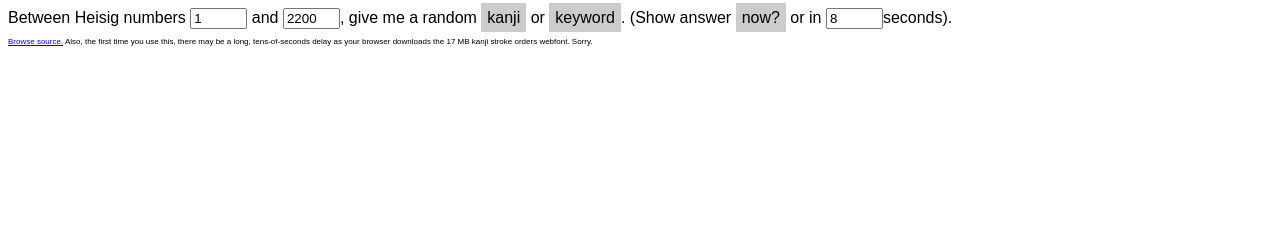
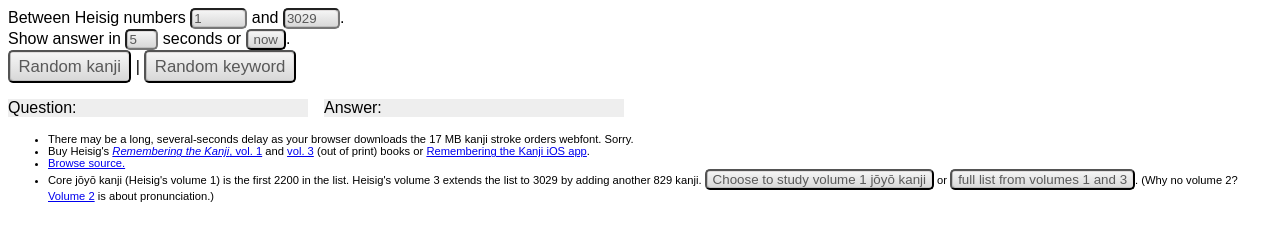
Before and after one commit to fasiha/randh, a plain HTML site: page index.html in a window 1280 px wide. Drawn offline with nearby package versions, Linux system fonts and the light colour scheme.

Commit message:
Slightly nicer CSS...

```diff
--- a/index.html
+++ b/index.html
@@ -8,20 +8,45 @@
 <meta charset="UTF-8">
 </head>
 <div id="input">
+
 Between Heisig numbers
 <input type="text" size="4" id="startIdx" value="1"> and
-<input type="text" size="4" id="endIdx" value="2200">, give me a random <span id="kanjiSelect">kanji</span> or <span id="keywordSelect">keyword</span>. (Show answer <span id="showAnswer">now?</span> or in <input type="text" size="4" id="timerSeconds" value="8">seconds).
+<input type="text" size="4" id="endIdx" value="3029">.
+
+<br>
+Show answer in <input type="text" size="1" id="timerSeconds" value="5"> seconds or <button class="smallButton" id="showAnswer">now</button>.
+
+<br>
+<button class="button" id="kanjiSelect">Random kanji</button>
+ |
+ <button class="button" id="keywordSelect">Random keyword</button>
 </div>
 
+<div class="box">
+<div class="questionBox">
+    Question:
 <div id="question">
 </div>
+</div>
+
+<div class="answerBox">
+    Answer:
+<div id="answer">
+</div>
+</div>
+</div>
+
+<br clear="all">
+
+<ul>
+<li class="small">There may be a long, several-seconds delay as your browser downloads the 17 MB kanji stroke orders webfont. Sorry.
+
+<li class="small">Buy Heisig's <a href="http://amzn.com/0824835921"><em>Remembering the Kanji</em>, vol. 1</a> and <a href="http://amzn.com/0824831675">vol. 3</a> (out of print) books or <a href="https://itunes.apple.com/us/app/remembering-the-kanji/id424471278?mt=8#">Remembering the Kanji iOS app</a>.
+
+<li class="small"><a href="https://github.com/fasiha/randh">Browse source.</a>
+
+<li class="small">Core jōyō kanji (Heisig's volume 1) is the first 2200 in the list. Heisig's volume 3 extends the list to 3029 by adding another 829 kanji. <button class="smallButton" id="joyoRange">Choose to study volume 1 jōyō kanji</button> or <button class="smallButton" id="fullRange">full list from volumes 1 and 3</button>. (Why no volume 2? <a href="http://amzn.com/0824836693">Volume 2</a> is about pronunciation.)
 
 
-<div id="answer">
-</div>
-
-<p class="small">
-<a href="https://github.com/fasiha/randh">Browse source.</a> Also, the first time you use this, there may be a long, tens-of-seconds delay as your browser downloads the 17 MB kanji stroke orders webfont. Sorry.
-</p>
-
+</ul>
 </html>
--- a/randh.js
+++ b/randh.js
@@ -51,18 +51,31 @@ $( document ).ready(function() {
         var randQuestion = getrand(questionList.slice(start-1, end));
         var randAns = answerList[start-1+randQuestion.index];
 
-        question.html('');
         question.html(randQuestion.item);
 
         answer.css("visibility", "hidden");
-        answer.html('');
         answer.html(randAns);
 
         var seconds = Number($('#timerSeconds').val());
-        if (answerTimer != null) {clearTimeout(answerTimer);}
-        answerTimer = setTimeout(showAnswer, seconds * 1000);
+        if (seconds > 0) {
+            if (answerTimer != null) {clearTimeout(answerTimer);}
+            answerTimer = setTimeout(showAnswer, seconds * 1000);
+        } else {
+            answer.css("visibility", "visible");
+        }
     };
     $('#kanjiSelect').click(updateQuestion);
     $('#keywordSelect').click(updateQuestion);
 
+    var updateRange = function (obj) {
+        var numJoyo = 2200;
+        var endIdx = $("#endIdx");
+        if (0 == obj.currentTarget.id.localeCompare("fullRange")) {
+            endIdx.val(kw.length);
+        } else {
+            endIdx.val(numJoyo);
+        }
+    };
+    $('#fullRange').click(updateRange);
+    $('#joyoRange').click(updateRange);
 });
--- a/style.css
+++ b/style.css
@@ -1,11 +1,3 @@
-/*
-@font-face {
-    font-family: 'Kanji Stroke Order';
-    src:
-    local('KanjiStrokeOrders'),
-    url('KanjiStrokeOrders.ttf');
-}
-*/
 @font-face {
     font-family: 'Kanji Stroke Order';
     src: url('webfont/KanjiStrokeOrders_v3.001.eot');
@@ -20,22 +12,82 @@
 body {
     font-family: "mplus-2p-regular", "ヒラギノ角ゴ Pro W3", "Hiragino Kaku Gothic Pro", Osaka, "Hiragino Mincho Pro","メイリオ", Meiryo, "ＭＳ Ｐゴシック", "MS PGothic", sans-serif;
 }
-
+/*
 #kanjiSelect, #keywordSelect, #showAnswer{
-	//font-size: 200%;
 	background-color: #ccc;
 	padding: 6px;
 
+}
+*/
+
+html, body {
+    height:100%;
+}
+
+
+.box {
+    margin-top: 1em;
+    margin-bottom: 1em;
+}
+
+.questionBox, .answerBox {
+    min-width: 100px;
+    max-width: 300px;
+    width: 45%;
+    float: left;
+    background-color: #eee;
+    margin-right: 1em;
 }
 
 #question {
 	font-size: 200%;
 }
+
 .kanjiStrokeOrder, #question.kanjiStrokeOrder {
     font-family: Kanji Stroke Order, "mplus-2p-regular", "ヒラギノ角ゴ Pro W3", "Hiragino Kaku Gothic Pro", Osaka, "Hiragino Mincho Pro","メイリオ", Meiryo, "ＭＳ Ｐゴシック", "MS PGothic", sans-serif;
     font-size: 128;
 }
 
-.small {
-	font-size: 50%;
+.small, .small-head {
+	font-size: 70%;
 }
+.small-head {
+    font-weight: bold;
+}
+
+/* Derived from http://www.cssbutton.me/ScottTracy/4fea99463f2df0f6050000e3 */
+.button, .smallButton, input {
+    display: inline-block;
+    background: #e4e4e4;
+    background: -webkit-gradient(linear, left top, left bottom, color-stop(0%,#f6f6f6), color-stop(100%,#d7d7d7));
+    background: -moz-linear-gradient(center top, #f6f6f6 0%, #d7d7d7 100%);
+    -webkit-box-shadow: -1px 1px 0px 0px #dfdcdc inset, 1px -1px 0px 0px #bfbfbf inset;
+    -moz-box-shadow: -1px 1px 0px 0px #dfdcdc inset, 1px -1px 0px 0px #bfbfbf inset;
+    box-shadow: -1px 1px 0px 0px #dfdcdc inset, 1px -1px 0px 0px #bfbfbf inset;
+    -webkit-border-radius: 5px;
+    -moz-border-radius: 5px;
+    border-radius: 5px;
+    display: inline-block;
+    color: #595959;
+}
+.button {
+    padding: .15em .5em;
+    font-size: 105%;
+    line-height: 145%;
+}
+.smallButton {
+}
+
+.button:hover {
+    -webkit-box-shadow: 0px 0px 0px 1px #a8a8a8 inset, 1px 1px 4px 0px #bababa;
+    -moz-box-shadow: 0px 0px 0px 1px #a8a8a8 inset, 1px 1px 4px 0px #bababa;
+    box-shadow: 0px 0px 0px 1px #a8a8a8 inset, 1px 1px 4px 0px #bababa;
+    color: #424242;
+}
+
+.button:active {
+    background: #e6e6e6;
+    -webkit-box-shadow: 0px 1px 5px 0px #808080 inset;
+    -moz-box-shadow: 0px 1px 5px 0px #808080 inset;
+    box-shadow: 0px 1px 5px 0px #808080 inset;
+}
```
